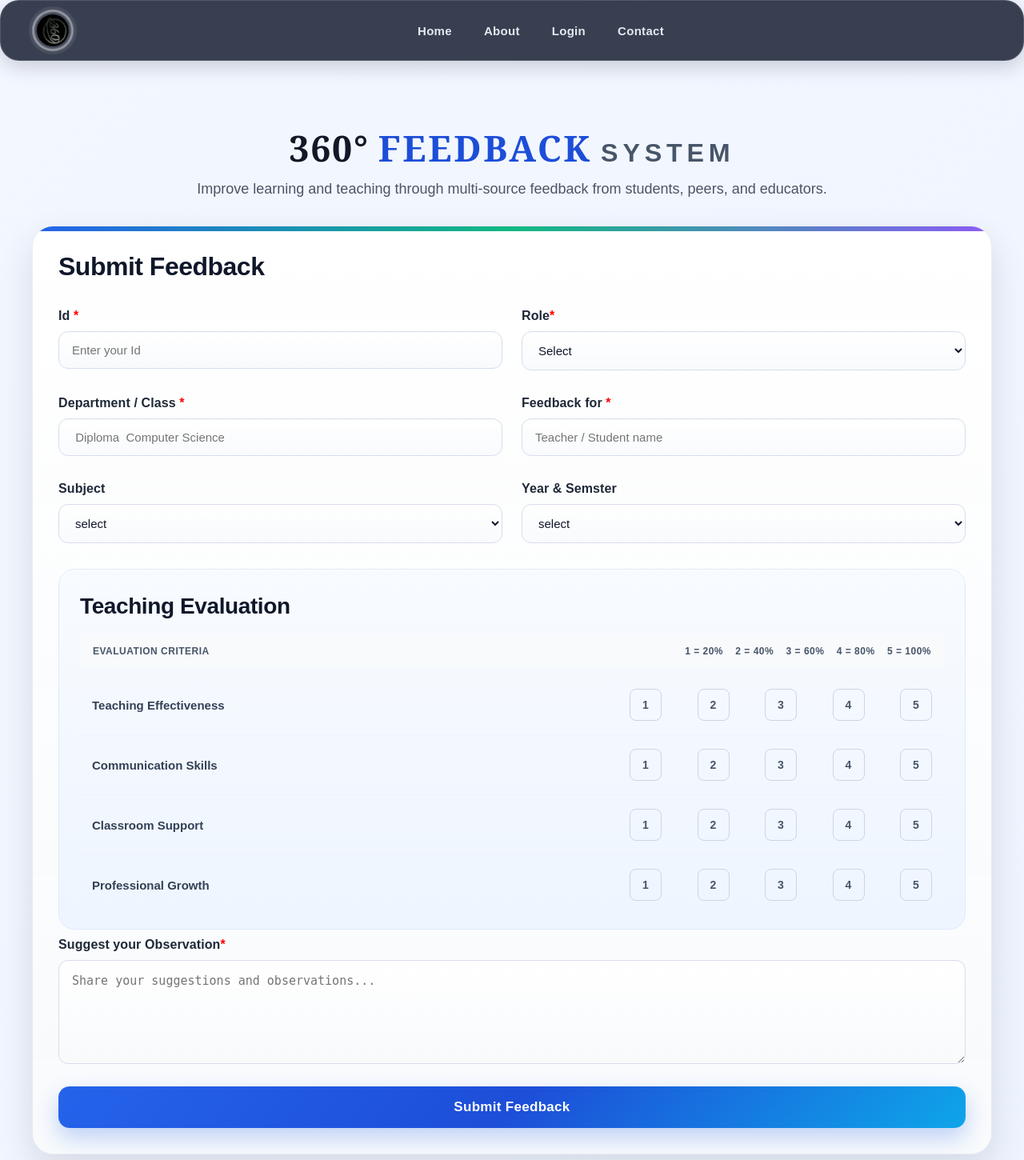
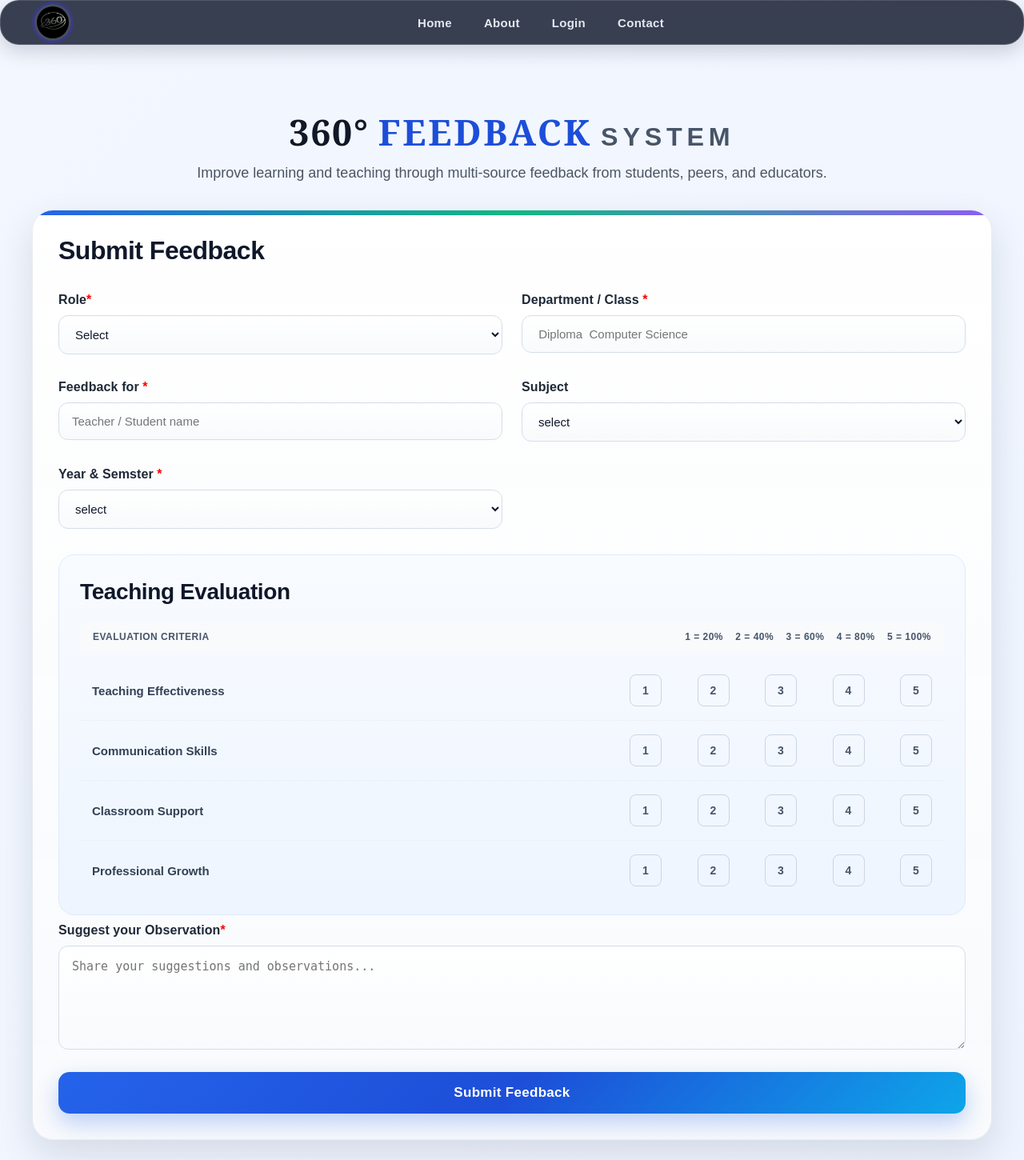
Before and after one commit to km6307/webpage, a Django app: page /home in a window 1280 px wide. Shown: the top 1450 px of the page at 80% size. Run offline with Django 5.2, Linux system fonts and the light colour scheme.

Commit message:
work on logo

```diff
--- a/FeedbackSystem/templates/360°Feedback.html
+++ b/FeedbackSystem/templates/360°Feedback.html
@@ -20,7 +20,7 @@
 
         .nav {
             width: 100%;
-            height: 76px;
+            height: 56px;
             background: rgba(15, 23, 42, 0.82);
             backdrop-filter: blur(14px);
             -webkit-backdrop-filter: blur(14px);
@@ -54,25 +54,13 @@
             width: 52px;
             height: 52px;
             border-radius: 50%;
-            border: 3px solid rgba(255, 255, 255, 0.4);
+            border: 3px solid rgba(30, 32, 196, 0.4);
             background: rgba(255, 255, 255, 0.08);
             padding: 3px;
-            box-shadow: 0 0 0 4px rgba(255, 255, 255, 0.08);
-            animation: logo-loading 2.9s linear infinite;
-            object-fit: cover;
         }
 
         #logo:hover {
             animation-duration: 0.8s;
-        }
-
-        @keyframes logo-loading {
-            from {
-                transform: rotate(0deg);
-            }
-            to {
-                transform: rotate(360deg);
-            }
         }
 
         .navbar {
@@ -504,7 +492,7 @@
      {% load static %}
       <div class="nav">
         <div class="nav-inner">
-            <img id="logo" src="{% static 'logo.jpg' %}" alt="360° logo">
+            <img id="logo" src="{% static 'logo1.jpg' %}" alt="360° logo">
             <ul class="navbar">
                 <li id="home">home</li>
                 <li id="about">about</li>
@@ -530,11 +518,6 @@
         {% csrf_token %}
 
                 <div class="form-grid">
-                    <div class="field">
-                        <label for="Student id"> Id <span style="color:red;">*</span></label>
-                        <input type="text" id="" placeholder="Enter your Id ">
-                    </div>
-
                     <div class="field">
                         <label for="role">Role<span style="color:red;">*</span></label>
                         <select id="role">
@@ -590,7 +573,7 @@
                     </div>
 
                     <div class="field" id="YearField">
-                        <label for="year">Year & Semster</label>
+                        <label for="year">Year & Semster <span style="color:red;">*</span></label>
                         <select id="year">
                             <option>select</option>
                             <option>l year -l semester</option>
@@ -698,13 +681,11 @@
         const teacherField = document.getElementById('teacherField');
         const feedbackForField = document.getElementById('feedbackForField');
         const subjectField = document.getElementById('subjectField');
-        const yearField = document.getElementById('YearField');
 
         role.addEventListener('change', () => {
             teacherField.style.display = role.value === 'Student' ? '' : 'none';
             feedbackForField.style.display = role.value === 'Student' ? 'none' : '';
             subjectField.style.display = role.value === 'Parent' ? 'none' : '';
-            yearField.style.display = role.value === 'Parent' ? 'none' : '';
         });
 
         window.addEventListener('scroll', () => {
```
Also changed, not shown: FeedbackSystem/static/logo1.jpg (renamed from FeedbackSystem/static/logo.jpg).
